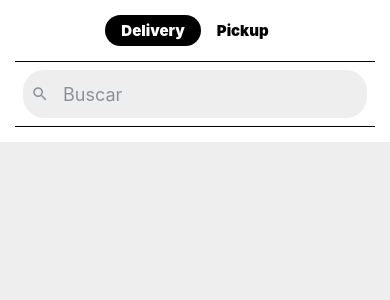
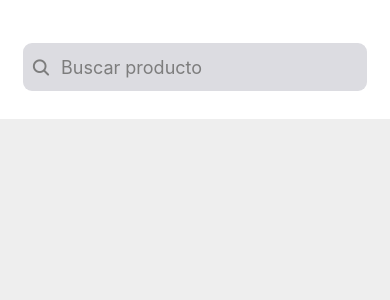
Before and after one commit to x4nemi/MercaditoCUCEI, a React Native app: screen / in a window 390 px wide. Shown: the top 300 px of the page. Built offline with nearby package versions, Linux system fonts and the light colour scheme.

Commit message:
vista del searchbar

```diff
--- a/components/SearchBar.js
+++ b/components/SearchBar.js
@@ -2,20 +2,64 @@ import { View, Text } from "react-native";
 import React from "react";
 import { SearchBar } from "react-native-elements";
 
-export default function BuscarBar() {
-  return (
-    <View style={{ marginTop: 15, backgroundColor: "white" }}>
-      <SearchBar
-        placeholder="Buscar"
-        containerStyle={{
-          backgroundColor: "white",
-          borderColor: "white",
-        }}
-        inputContainerStyle={{
-          backgroundColor: "#eee",
-          borderRadius: 21,
-        }}
-      />
-    </View>
-  );
+export default class BuscarBar extends React.Component {
+  state = {
+    search: "",
+  };
+
+  updateSearch = (search) => {
+    this.setState({ search });
+  };
+
+  render() {
+    const { search } = this.state;
+
+    return (
+      <View style={{ marginTop: 15 }}>
+        <SearchBar
+          placeholder="Buscar producto"
+          onChangeText={this.updateSearch}
+          value={search}
+          platform="ios"
+          // containerStyle={{
+          //   backgroundColor: "white",
+          //   borderColor: "white",
+          // }}
+          // inputContainerStyle={{
+          //   backgroundColor: "#eee",
+          //   borderRadius: 21,
+          // }}
+        />
+      </View>
+    );
+  }
 }
+
+// export default function BuscarBar() {
+//   // state = {
+//   //   search: "",
+//   // };
+//   // updateSearch = (search) => {
+//   //   this.setState({ search });
+//   // };
+//   // const { search } = this.state;
+
+//   return (
+//     <View style={{ marginTop: 15, backgroundColor: "white" }}>
+//       <SearchBar
+//         placeholder="Buscar"
+//         platform="ios"
+//         // onChangeText={this.updateSearch}
+//         // value={search}
+//         containerStyle={{
+//           backgroundColor: "white",
+//           borderColor: "white",
+//         }}
+//         inputContainerStyle={{
+//           backgroundColor: "#eee",
+//           borderRadius: 21,
+//         }}
+//       />
+//     </View>
+//   );
+// }
--- a/screens/Home.js
+++ b/screens/Home.js
@@ -7,7 +7,7 @@ export default function Home() {
   return (
     <SafeAreaView style={{ backgroundColor: "#eee", flex: 1 }}>
       <View style={{ backgroundColor: "white", padding: 15 }}>
-        <HeaderTabs />
+        {/* <HeaderTabs /> */}
         <BuscarBar />
       </View>
     </SafeAreaView>
```
